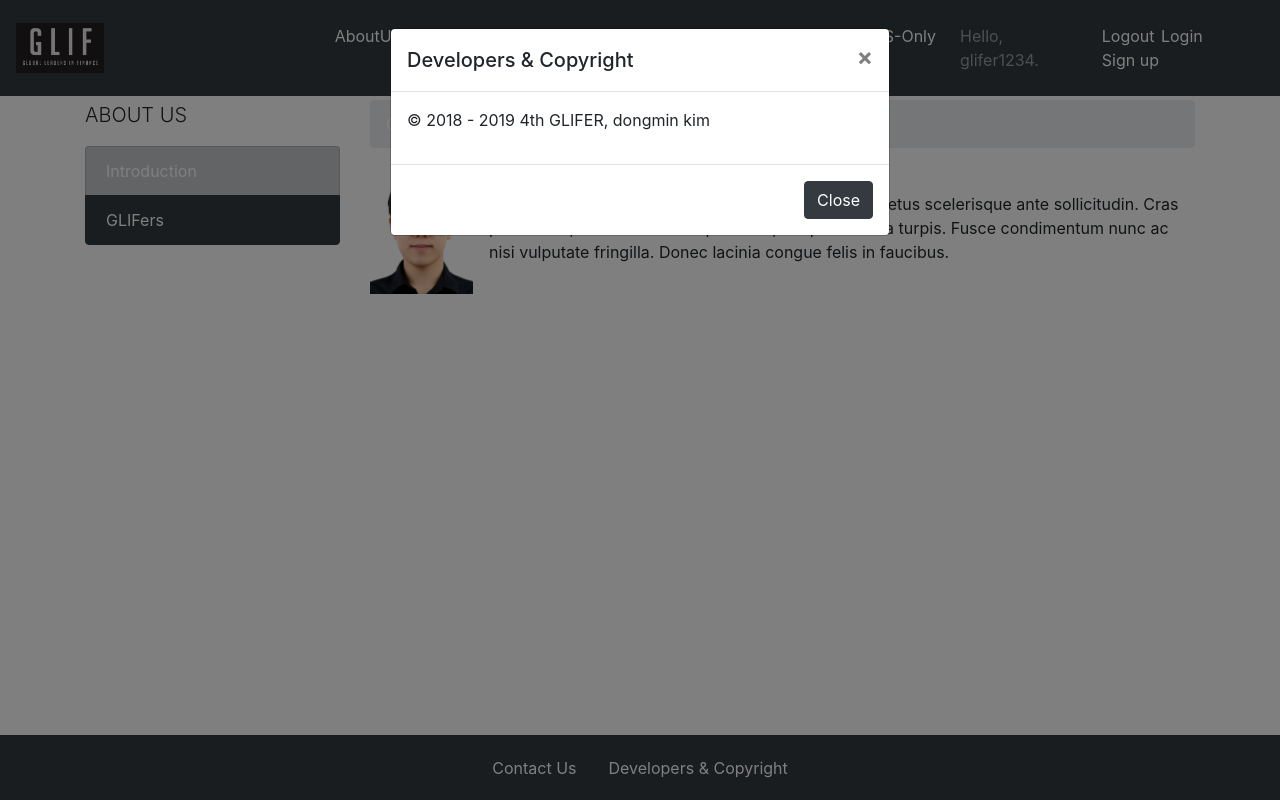
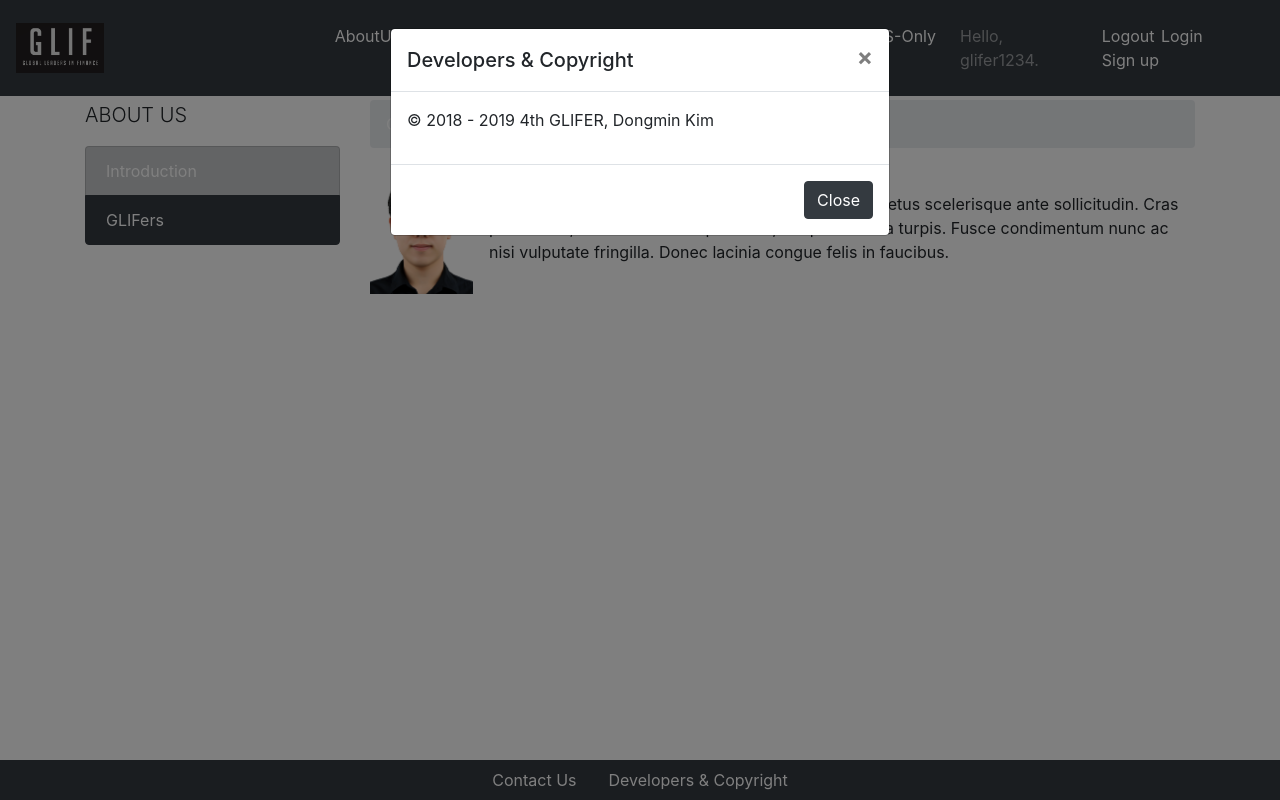
Before and after one commit to dongminkim0220/GLIF_Website_Project, a Django app: page /aboutus/glifers in a window 1280 px wide, after a click on "Developers & Copyright". Run offline with Django 3.2, Linux system fonts and the light colour scheme; some libraries are stand-ins or nearby versions.

Commit message:
footer refactoring

```diff
--- a/glifpage/templates/partials/footer.html
+++ b/glifpage/templates/partials/footer.html
@@ -1,4 +1,5 @@
-    <div class="card-footer fixed-bottom bg-dark text-muted">
+        <!-- footer -->
+        <div class="fixed-bottom bg-dark text-muted">
             <ul class="nav justify-content-center">
                 <li class="nav-item">
                     <a class="nav-link active" href="#" data-toggle="modal" data-target="#contactus">Contact Us</a>
@@ -9,6 +10,7 @@
             </ul>
         </div>
 
+        <!-- modal for link -->
         <div class="modal fade" id="contactus" tabindex="-1" role="dialog" aria-labelledby="contactusLabel" aria-hidden="true">
             <div class="modal-dialog" role="document">
             <div class="modal-content">
@@ -19,7 +21,7 @@
                 </button>
                 </div>
                 <div class="modal-body">
-                <p> email: ehdals56@naver.com </p>
+                    <p> E-mail: ehdals56@naver.com </p>
                 </div>
                 <div class="modal-footer">
                     <button type="button" class="btn btn-dark" data-dismiss="modal">Close</button>
@@ -28,6 +30,7 @@
             </div>
         </div>
 
+        <!-- modal for link -->
         <div class="modal fade" id="devcopy" tabindex="-1" role="dialog" aria-labelledby="devcopyLabel" aria-hidden="true">
                 <div class="modal-dialog" role="document">
                 <div class="modal-content">
@@ -38,7 +41,7 @@
                     </button>
                     </div>
                     <div class="modal-body">
-                    <p>© 2018 - 2019 4th GLIFER, dongmin kim</p>
+                        <p>© 2018 - 2019 4th GLIFER, Dongmin Kim</p>
                     </div>
                     <div class="modal-footer">
                         <button type="button" class="btn btn-dark" data-dismiss="modal">Close</button>
@@ -48,10 +51,10 @@
             </div>
         </div>
 
+        <!-- javascripts -->
         <script src="https://code.jquery.com/jquery-3.3.1.slim.min.js" integrity="sha384-q8i/X+965DzO0rT7abK41JStQIAqVgRVzpbzo5smXKp4YfRvH+8abtTE1Pi6jizo" crossorigin="anonymous"></script>
         <script src="https://cdnjs.cloudflare.com/ajax/libs/popper.js/1.14.6/umd/popper.min.js" integrity="sha384-wHAiFfRlMFy6i5SRaxvfOCifBUQy1xHdJ/yoi7FRNXMRBu5WHdZYu1hA6ZOblgut" crossorigin="anonymous"></script>
         <script src="https://stackpath.bootstrapcdn.com/bootstrap/4.2.1/js/bootstrap.min.js" integrity="sha384-B0UglyR+jN6CkvvICOB2joaf5I4l3gm9GU6Hc1og6Ls7i6U/mkkaduKaBhlAXv9k" crossorigin="anonymous"></script>
 
     </body>
-
 </html>
```
Lines whose indentation alone changed are shown as unchanged.
